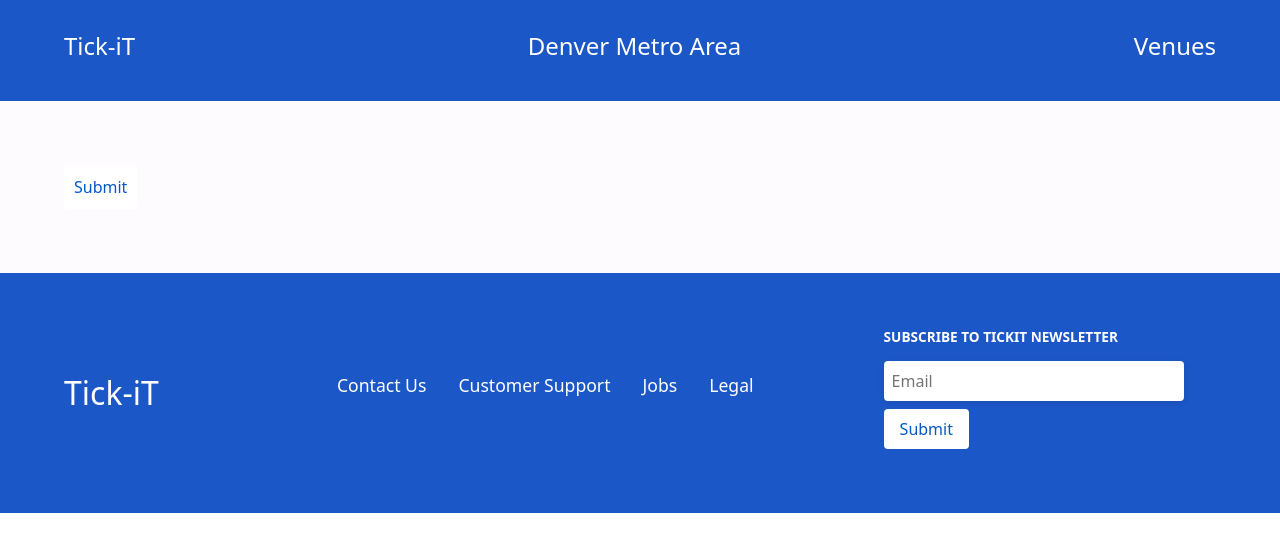
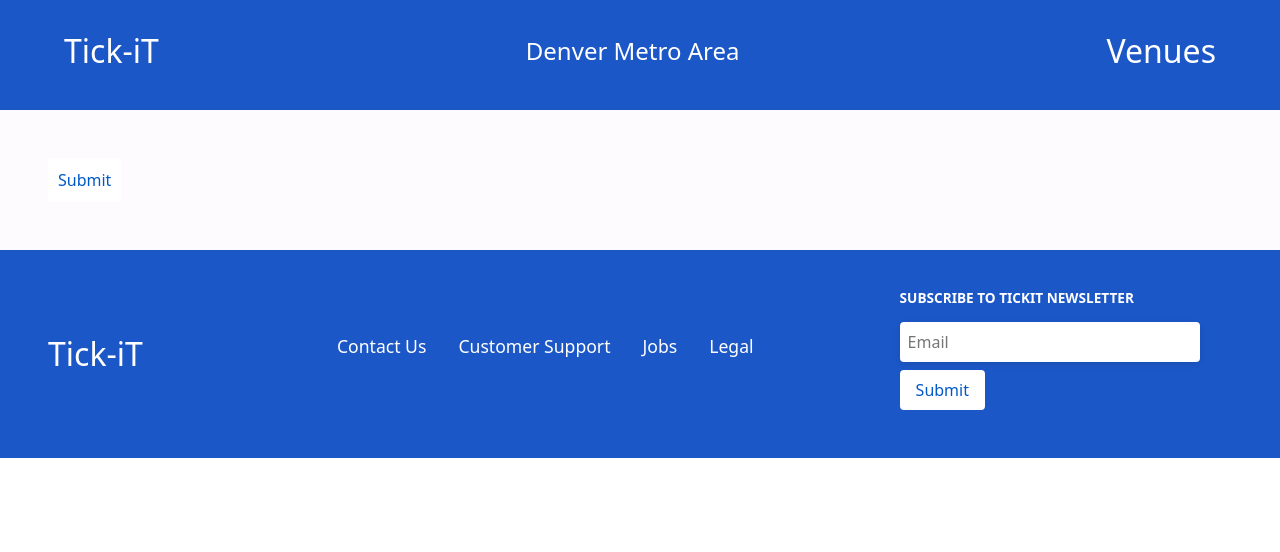
Before and after one commit to austinih/tickit_app_frontend, a React (Create React App) app in the folder tickit/: page /confirmation in a window 1280 px wide. Shown: the top 552 px of the page. Built offline with nearby package versions, Linux system fonts and the light colour scheme.

Commit message:
update CSS

```diff
--- a/tickit/src/App.css
+++ b/tickit/src/App.css
@@ -9,9 +9,8 @@
 main {
         background-color: var(--md-sys-color-background);
         color: var(--md-sys-color-on-background);
-        padding: 4rem;
+        padding: 3rem;
         display: flex;
         flex-direction: column;
         justify-content: center;
-        gap: 4rem;
 }
--- a/tickit/src/components/Header.jsx
+++ b/tickit/src/components/Header.jsx
@@ -7,11 +7,11 @@ export default function Header() {
 
        <div className="header-container">
             <Link to="/" className="nav-link">
-                <h1>Tick-iT</h1>
+                <h1 className="header-text">Tick-iT</h1>
             </Link>
             <h4>Denver Metro Area</h4>
             <Link to="/venues" className="nav-link">
-                <h1>Venues</h1></Link>
+                <h1 className="header-text">Venues</h1></Link>
 
 
         </div>
--- a/tickit/src/styles/footer.css
+++ b/tickit/src/styles/footer.css
@@ -6,7 +6,7 @@
   justify-content: space-between;
   align-items: center;
   gap: 4rem;
-  padding: 4rem;
+  padding: 3rem;
 }
 
 .links-container {
--- a/tickit/src/styles/header.css
+++ b/tickit/src/styles/header.css
@@ -13,3 +13,6 @@
   text-decoration: none;
   color: var(--md-sys-color-on-primary);
 }
+.header-text {
+  font-size: 2rem;
+}
--- a/tickit/src/styles/main.css
+++ b/tickit/src/styles/main.css
@@ -2,7 +2,7 @@
   display: flex;
   flex-wrap: wrap;
   justify-content: center;
-  margin-top: 5rem;
+  margin-top: 2rem;
   margin-left: auto;
 }
 
@@ -65,12 +65,6 @@
   transition: transform 0.3s ease-in-out;
 }
 
-
-.search-box {
-  margin-right: 8rem;
-
-}
-
 .search-btn {
   background-color: rgb(16, 16, 209);
   color: white;
--- a/tickit/src/styles/tickets.css
+++ b/tickit/src/styles/tickets.css
@@ -32,7 +32,6 @@
   /* font-weight: bold; */
 }
 
-
 .event-details,
 .event-price {
   margin: 0;
@@ -55,7 +54,7 @@
 .card {
   background-color: #0358C8;
   border-radius: 10px;
-  padding: 50px;
+  padding: 25px 50px;
   box-shadow: 0px 6px 6px rgba(0, 0, 0, .25);
   margin: 0 1rem;
   max-width: 500px;
--- a/tickit/src/styles/venueDetails.css
+++ b/tickit/src/styles/venueDetails.css
@@ -4,7 +4,7 @@
     justify-content: space-around;
     align-items: center;
     padding: 0 3rem 2rem 3rem;
-    margin-top: -2rem;
+    margin-top: -1rem;
 
 }
 .venue-info {
--- a/tickit/src/styles/venues.css
+++ b/tickit/src/styles/venues.css
@@ -50,5 +50,5 @@
 
 .title-venue-one{
     font-size: 25px;
-    padding-top: ;
+
 }
```
